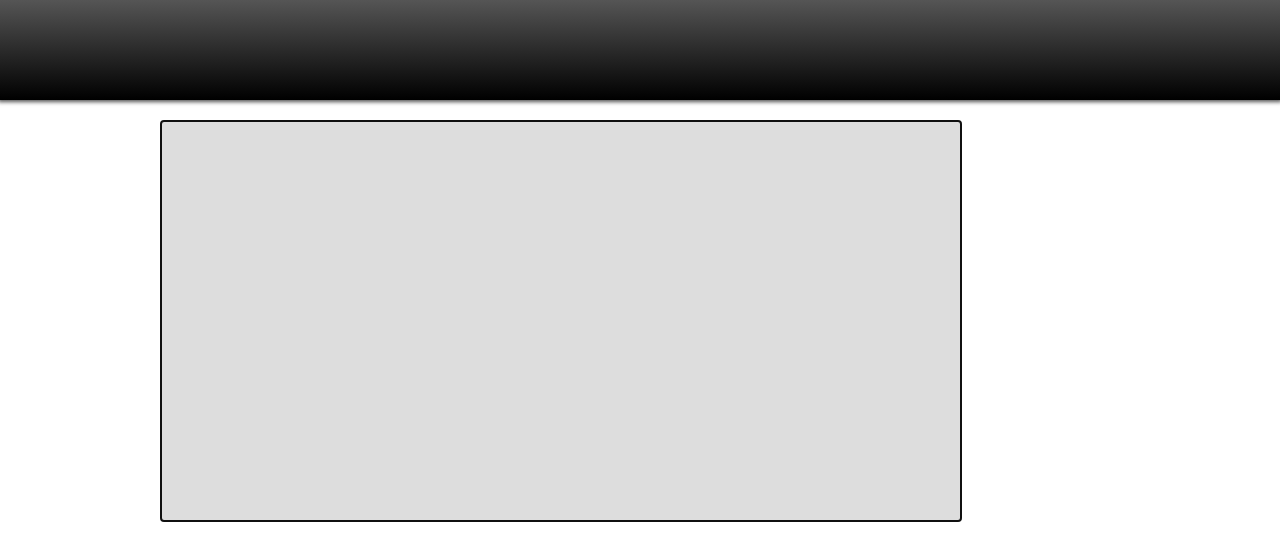
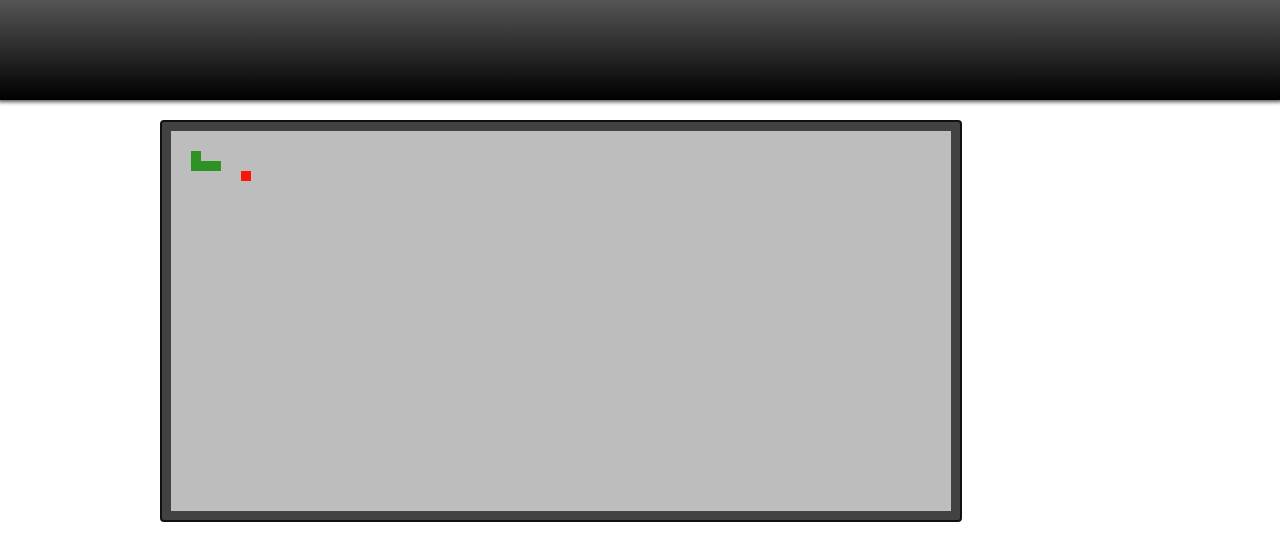
Before and after one commit to grzegorz-rozycki/snake-js, a plain HTML site: page index.html in a window 1280 px wide. Drawn offline with Linux system fonts and the light colour scheme.

Commit message:
init game as a window.load function

```diff
--- a/index.html
+++ b/index.html
@@ -9,7 +9,6 @@
         <div id="head-wrapper"></div>
         <div id="canvas-container" class="container">
             <canvas id="canvas" width="800" height="400" tabindex="0">
-            <canvas id="canvas" width="800" height="400">
                 Your browser doesn't support the canvas element...
             </canvas>
         </div>
@@ -36,22 +35,28 @@
                 dst.appendChild(scriptElement);
                 scriptElement.src = url;
             }
-
+            window.onload = function () {
+                var tS = null,
+                    tE = null;
                 try {
+                    tS = Date.now();
                     CANVAS = document.getElementById(CONF.canvasName);
                     GRAPHICS.init();
                     CONTROLS.init();
-                //GRAPHICS.draw();
+                    GRAPHICS.draw();
                     CANVAS.addEventListener('blur', function () {
-                    console.log('CANVAS lost focus');
+                        //console.log('CANVAS lost focus');
                     });
                     CANVAS.addEventListener('focus', function () {
-                    console.log('CANVAS gained focus');
+                        //console.log('CANVAS gained focus');
                     });
                     CANVAS.focus();
+                    tE = Date.now();
+                    console.log('GAME INIT TOOK: ' + (tE - tS) + '[ms]');
                 } catch (error) {
                     console.error(error.name + ': ' + error.message);
                 }
+            };
         </script>
     </body>
 </html>
```
Lines whose indentation alone changed are shown as unchanged.
